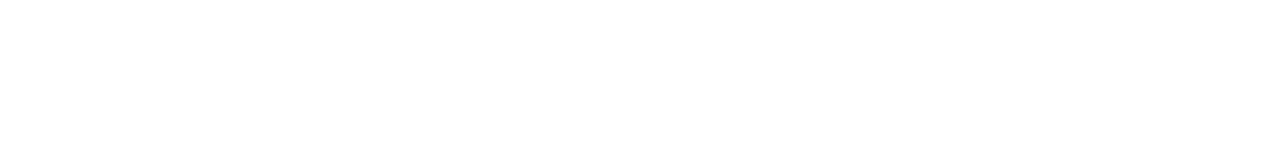
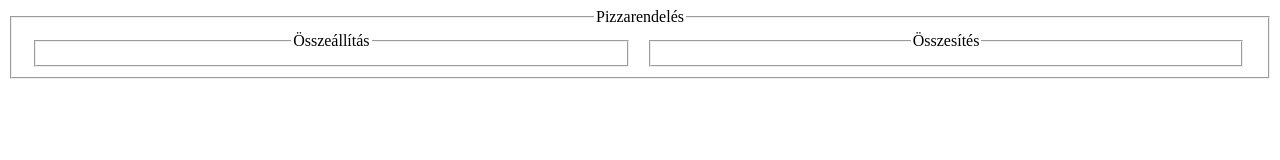
Before and after one commit to balazs996/pizzatime, a plain HTML site: page pizzatime/index.html in a window 1280 px wide. Drawn offline with Linux system fonts and the light colour scheme.

Commit message:
Add files via upload

```diff
--- a/pizzatime/index.html
+++ b/pizzatime/index.html
@@ -6,6 +6,17 @@
         <link rel="stylesheet" href="stilus.css">
     </head>
     <body>
+        <form>
+            <fieldset>
+                <legend>Pizzarendelés</legend>
+                <fieldset class="regio">
+                <legend>Összeállítás</legend>
+                </fieldset>
+                <fieldset class="regio">
+                <legend>Összesítés</legend>
+                </fieldset>
+        </fieldset>
+        </form>
         <script src="pizza.js"></script>
     </body>
 </html>
--- a/pizzatime/stilus.css
+++ b/pizzatime/stilus.css
@@ -1,3 +1,9 @@
-body{
+legend {
+    text-align: center;
+}
 
+.regio{
+    float: left;
+    width: 46%;
+    margin: 0 10px;
 }
```
